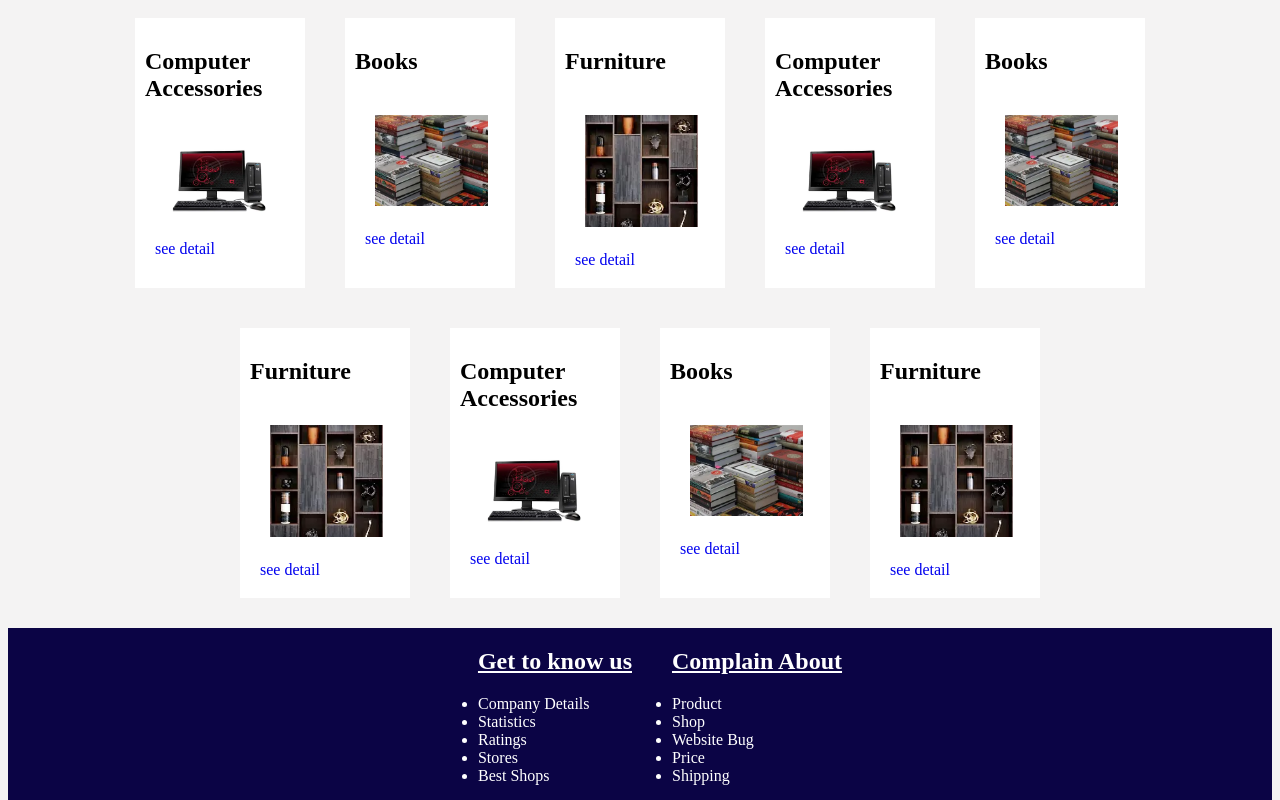
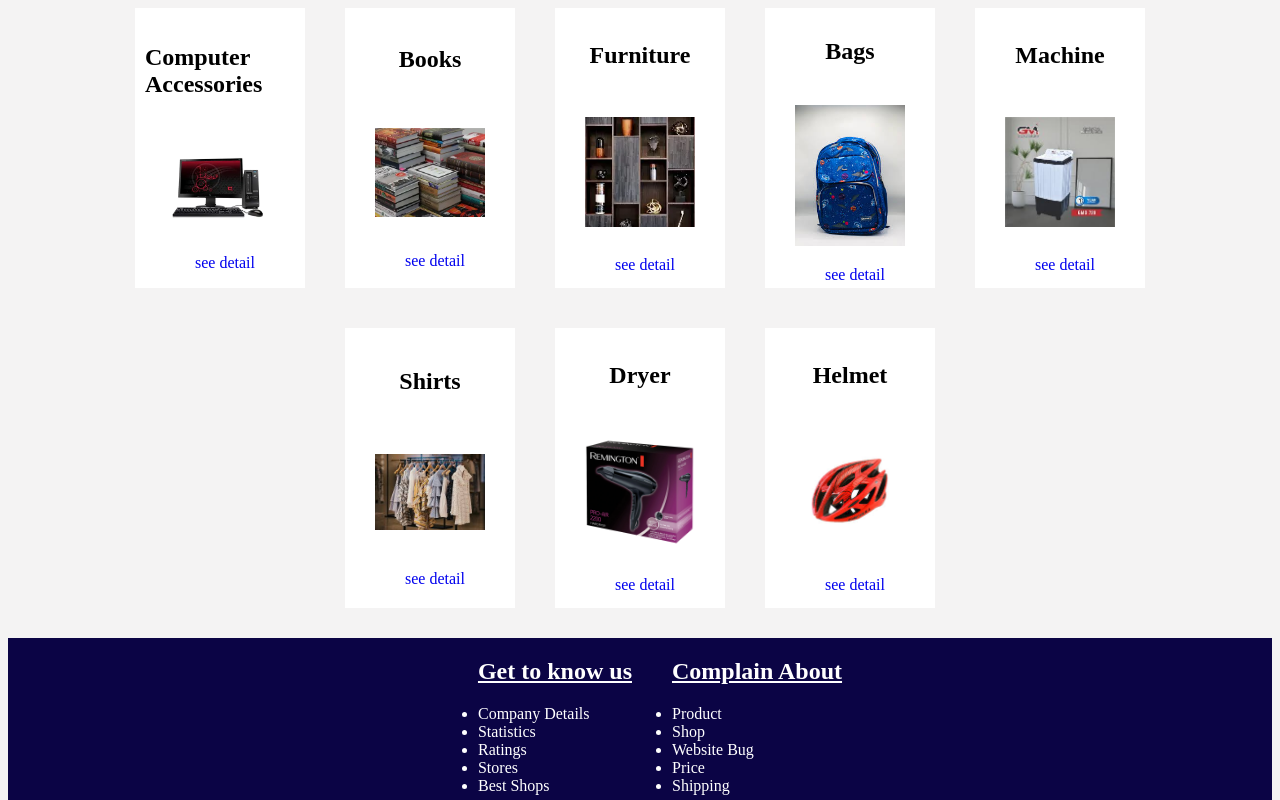
Before and after one commit to masgharimamsyed-prog/amazon-clone, a plain HTML site: page index.html in a window 1280 px wide. Shown: the part 684-1484 px from the top of the page. Drawn offline with Linux system fonts and the light colour scheme.

Commit message:
Add new Items

```diff
--- a/index.html
+++ b/index.html
@@ -60,35 +60,32 @@
             <img src="furniture.webp"><br>
         <a href="detail">see detail</a>
     </div>
-         <div class="item"><h2>Computer Accessories</h2>
-            <img src="computer.webp"><br>
+         <div class="item"><h2>Bags</h2>
+            <img src="Bag.jpg"><br>
         <a href="detail">see detail</a>
     </div>
-        <div class="item"><h2>Books</h2>
-            <img src="books.webp"><br>
+        <div class="item"><h2>Machine</h2>
+            <img src="Washing machine.jpg"><br>
         <a href="detail">see detail</a>
     </div>
-        <div class="item"><h2>Furniture</h2>
-            <img src="furniture.webp"><br>
+        <div class="item"><h2>Shirts</h2>
+            <img src="Shirt.jpg"><br>
         <a href="detail">see detail</a>
     </div>
 
 
 
-         <div class="item"><h2>Computer Accessories</h2>
-            <img src="computer.webp"><br>
+         <div class="item"><h2>Dryer</h2>
+            <img src="dryer.webp"><br>
         <a href="detail">see detail</a>
     </div>
 
 
-        <div class="item"><h2>Books</h2>
-            <img src="books.webp"><br>
+        <div class="item"><h2>Helmet</h2>
+            <img src="Helmet.jpg"><br>
         <a href="detail">see detail</a>
     </div>
-        <div class="item"><h2>Furniture</h2>
-            <img src="furniture.webp"><br>
-        <a href="detail">see detail</a>
-    </div>
+
 
 
         </div>
--- a/style.css
+++ b/style.css
@@ -32,7 +32,6 @@ margin-top: 12px;
 border-radius: 9px;
 }
 #quick{
-    padding:5px;
     height: 50px;
     background-color: rgb(11, 4, 69);
     display: flex;
@@ -52,13 +51,19 @@ border-radius: 9px;
     justify-content: center;
     margin:10px;
 }
+.item h2{
+    display: inline;
+}
 .item{
     background-color: white;
     width: 150px;
-    height: 250px;
+    height: 260px;
     padding:10px;
     margin:20px;
     align-items: center;
+    display: flex;
+    flex-wrap: wrap;
+    justify-content: center;
 
 }
 .item a{
@@ -68,7 +73,9 @@ border-radius: 9px;
 .item img{
    margin: 20px;
     align-items: center;
-width:75%;
+    width: 70px;
+    flex-grow: 1;
+
 }
 
 footer{
```
Also changed, not shown: Bag.jpg (added), Helmet.jpg (added), Shirt.jpg (added), Washing machine.jpg (added), dryer.webp (added).
